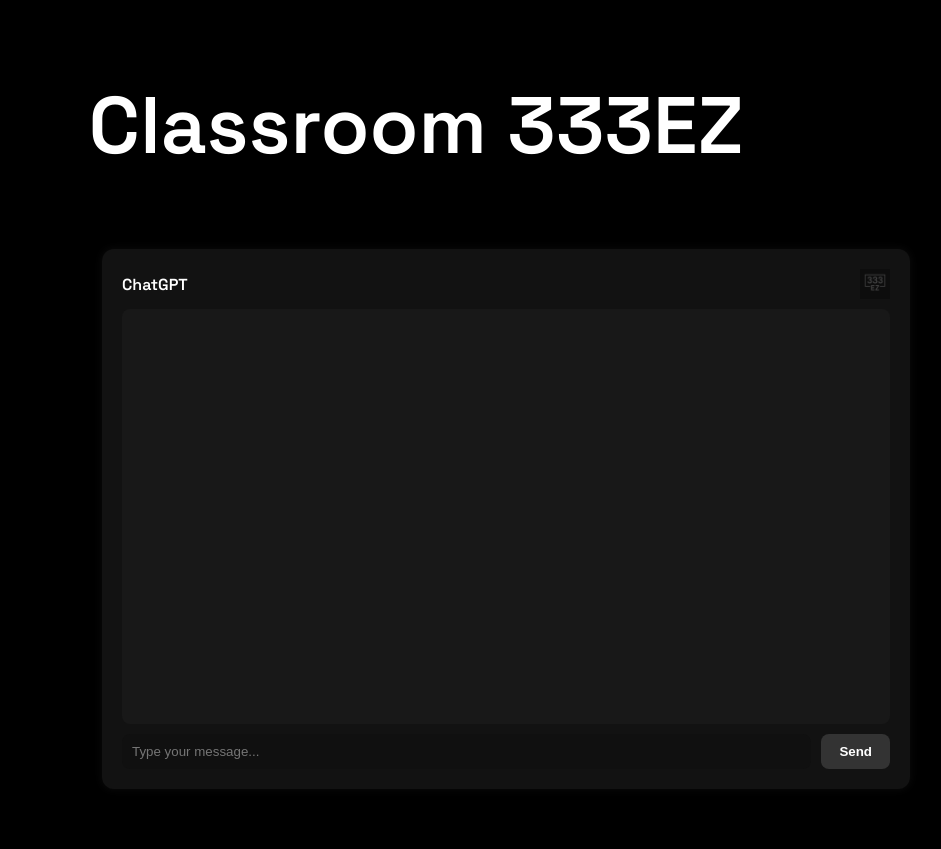
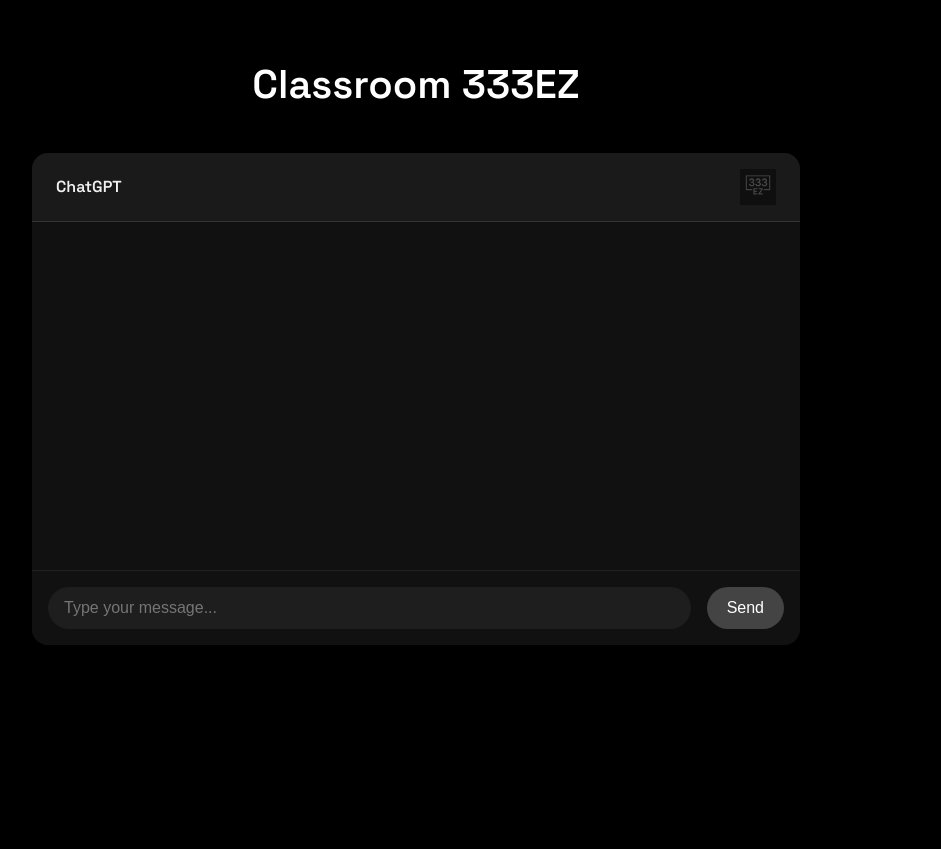
Before and after one commit to Wgweber/chatgptsite, a website: page index.html in a window 1280 px wide. Shown: the whole page, without its empty margins (224-1165 px from the left). After the commit the page ends 800 px from the top, so only its background shows below. Drawn offline with Linux system fonts and the light colour scheme.

Commit message:
Update all files

```diff
--- a/index.html
+++ b/index.html
@@ -1,18 +1,6 @@
 <!DOCTYPE html>
 <html lang="en">
 <head>
-  <!-- Adsterra vertical banner config -->
-  <script type="text/javascript">
-    atOptions = {
-      'key': '28ef0c8c1fe10b9a80aa794b22758103',
-      'format': 'iframe',
-      'height': 600,
-      'width': 160,
-      'params': {}
-    };
-  </script>
-  <script type="text/javascript" src="//www.highperformanceformat.com/28ef0c8c1fe10b9a80aa794b22758103/invoke.js"></script>
-
   <meta charset="UTF-8" />
   <meta name="viewport" content="width=device-width, initial-scale=1.0"/>
   <title>Classroom 333EZ</title>
@@ -24,13 +12,6 @@
     <h1>Classroom 333EZ</h1>
   </header>
 
-  <div class="main-wrapper">
-    <!-- Left-Side Banner Ad -->
-    <aside class="left-ad">
-      <div id="invoke-area-28ef0c8c1fe10b9a80aa794b22758103"></div>
-    </aside>
-
-    <!-- ChatGPT UI -->
   <div class="chat-container">
     <div class="chat-header">
       <span class="chat-title">ChatGPT</span>
@@ -42,7 +23,6 @@
       <button type="submit">Send</button>
     </form>
   </div>
-  </div>
 
   <script src="script.js"></script>
 </body>
--- a/style.css
+++ b/style.css
@@ -2,117 +2,115 @@
   margin: 0;
   font-family: 'Space Grotesk', sans-serif;
   background-color: #000;
-  color: #fff;
+  color: #f0f0f0;
   display: flex;
   flex-direction: column;
   align-items: center;
-  min-height: 100vh;
 }
 
 header {
-  padding: 20px 0;
+  margin: 2rem 0 1rem;
   text-align: center;
-  font-size: 2.5rem;
-  font-weight: bold;
-  color: #fff;
 }
 
-.main-wrapper {
-  display: flex;
-  justify-content: center;
-  align-items: flex-start;
-  gap: 20px;
-  width: 100%;
-  max-width: 1200px;
-  padding: 0 20px;
-  box-sizing: border-box;
-}
-
-.left-ad {
-  width: 160px;
-  height: 600px;
-  flex-shrink: 0;
+h1 {
+  font-size: 2.5rem;
+  font-weight: 600;
+  color: #ffffff;
 }
 
 .chat-container {
-  background-color: #121212;
-  border-radius: 12px;
-  padding: 20px;
-  flex: 1;
-  min-height: 500px;
+  background-color: #111;
+  border-radius: 16px;
+  width: 90%;
   max-width: 768px;
-  box-shadow: 0 0 10px rgba(255, 255, 255, 0.05);
+  box-shadow: 0 0 20px rgba(0, 0, 0, 0.3);
   display: flex;
   flex-direction: column;
-  justify-content: space-between;
-  position: relative;
+  overflow: hidden;
 }
 
 .chat-header {
   display: flex;
   justify-content: space-between;
   align-items: center;
+  padding: 1rem 1.5rem;
+  background-color: #1a1a1a;
+  border-bottom: 1px solid #333;
+}
+
+.chat-title {
+  font-size: 1rem;
   font-weight: 600;
-  font-size: 1rem;
-  margin-bottom: 10px;
 }
 
 .chat-logo {
-  height: 30px;
+  width: 36px;
+  height: auto;
   opacity: 0.75;
 }
 
 .chat-box {
-  flex-grow: 1;
+  padding: 1.5rem;
+  display: flex;
+  flex-direction: column;
+  gap: 1rem;
+  min-height: 300px;
+  max-height: 60vh;
   overflow-y: auto;
-  margin-bottom: 10px;
-  padding: 10px;
-  background-color: #181818;
-  border-radius: 8px;
+}
+
+.message {
+  padding: 0.75rem 1rem;
+  border-radius: 1.5rem;
+  max-width: 80%;
+  word-wrap: break-word;
+  font-size: 1rem;
+  line-height: 1.4;
+}
+
+.user {
+  align-self: flex-end;
+  background-color: #333;
+  color: #fff;
+}
+
+.assistant {
+  align-self: flex-start;
+  background-color: #222;
+  color: #eaeaea;
+  position: relative;
 }
 
 .chat-form {
   display: flex;
-  gap: 10px;
+  padding: 1rem;
+  background-color: #111;
+  border-top: 1px solid #222;
+  gap: 1rem;
 }
 
-#user-input {
+.chat-form input {
   flex: 1;
-  padding: 10px;
-  border-radius: 8px;
+  padding: 0.75rem 1rem;
   border: none;
-  background-color: #101010;
+  border-radius: 24px;
+  background-color: #1e1e1e;
   color: #fff;
+  font-size: 1rem;
 }
 
-button[type="submit"] {
-  background-color: #333;
-  color: #fff;
+.chat-form button {
+  background-color: #444;
+  color: white;
   border: none;
-  padding: 10px 18px;
-  border-radius: 8px;
+  border-radius: 24px;
+  padding: 0 1.25rem;
   cursor: pointer;
-  font-weight: bold;
+  font-size: 1rem;
+  transition: background 0.3s ease;
 }
 
-button[type="submit"]:hover {
-  background-color: #444;
+.chat-form button:hover {
+  background-color: #555;
 }
-
-.message {
-  margin-bottom: 10px;
-  padding: 10px;
-  border-radius: 8px;
-  max-width: 90%;
-  word-wrap: break-word;
-}
-
-.user {
-  background-color: #2a2a2a;
-  align-self: flex-end;
-}
-
-.assistant {
-  background-color: #1f1f1f;
-  align-self: flex-start;
-}
```
Lines whose indentation alone changed are shown as unchanged.
